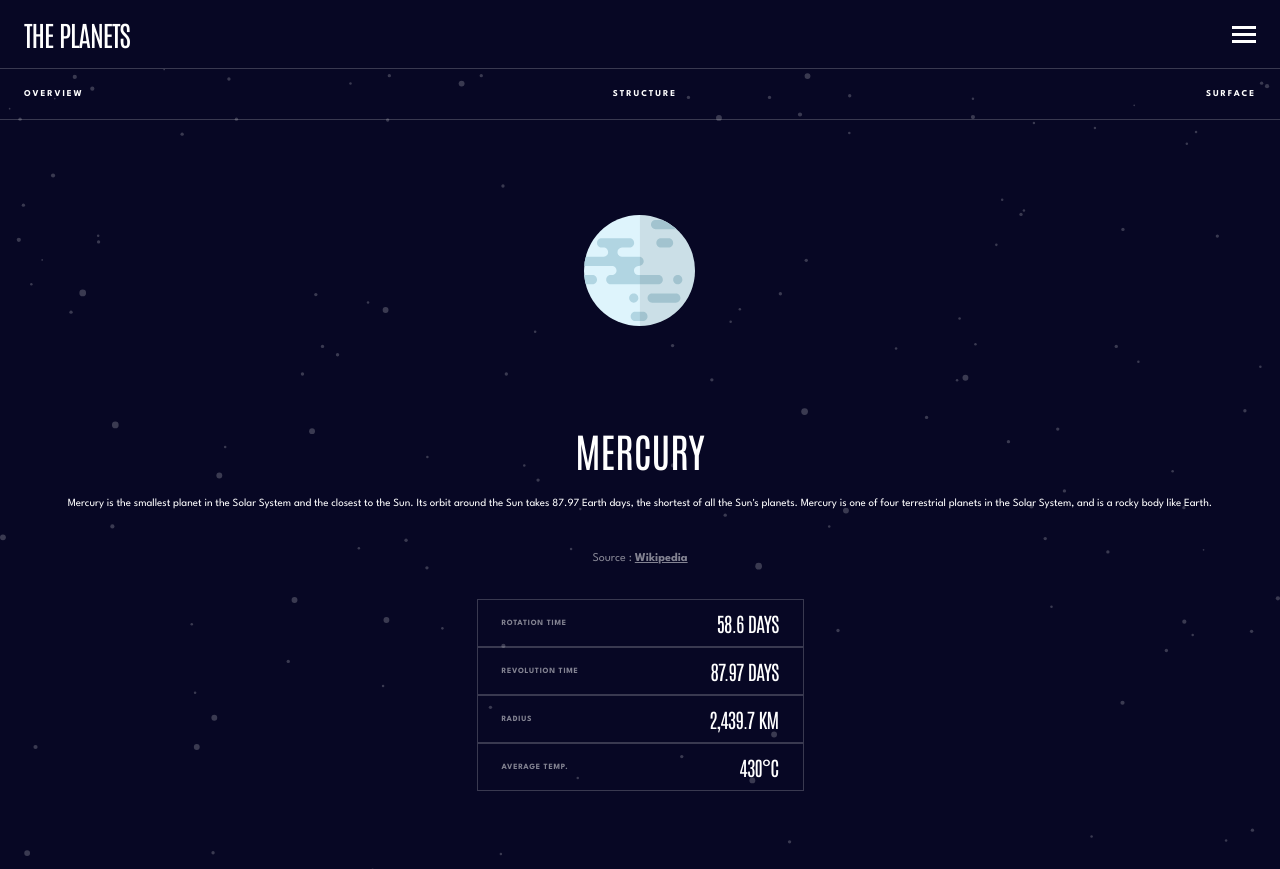
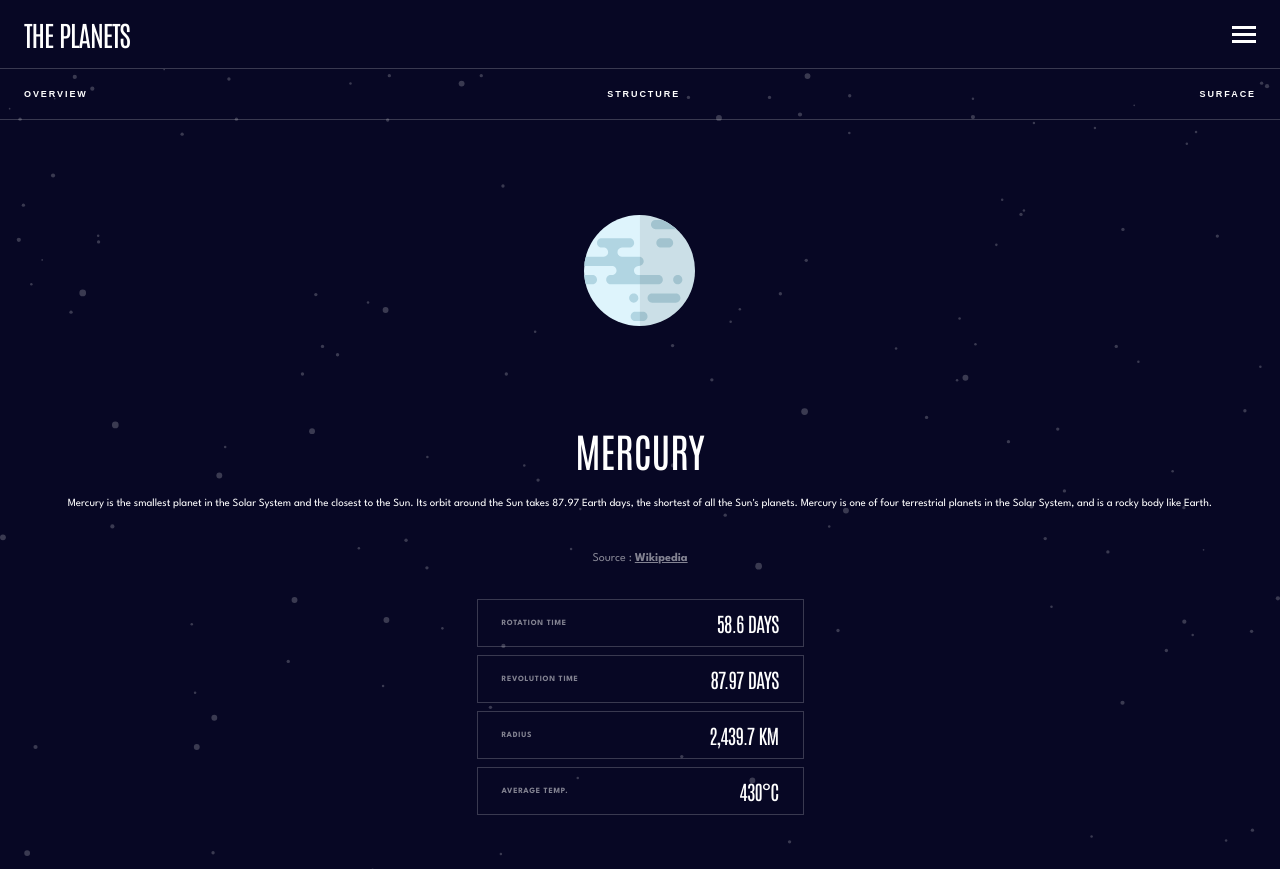
Before and after one commit to AlexanderGrigoryan/Planets-Fact-Site, a React (Create React App) app: page /mercury in a window 1280 px wide. Built offline with nearby package versions, Linux system fonts and the light colour scheme.

Commit message:
set up appearing information by clicking on necessary button in navigation menu

```diff
--- a/src/App.tsx
+++ b/src/App.tsx
@@ -21,6 +21,8 @@ function App() {
     "#497EFA",
   ];
 
+  const [info, setInfo] = useState<string>("overview");
+
   return (
     <>
       <GlobalStyles />
@@ -41,7 +43,10 @@ function App() {
 
         <Routes>
           <Route path="/" element={<Navigate to="/mercury" />} />
-          <Route path="/:name" element={<Planet />} />
+          <Route
+            path="/:name"
+            element={<Planet info={info} setInfo={setInfo} />}
+          />
         </Routes>
       </MainContainer>
     </>
--- a/src/pages/Planet.tsx
+++ b/src/pages/Planet.tsx
@@ -4,7 +4,14 @@ import styled from "styled-components";
 import Line from "../components/Line";
 import data from "../data.json";
 
-function Planet() {
+interface Props {
+  info: string;
+  setInfo: React.Dispatch<React.SetStateAction<string>>;
+}
+
+function Planet(props: Props) {
+  const { info, setInfo } = props;
+
   const params = useParams();
 
   const planet = data.find(
@@ -14,22 +21,54 @@ function Planet() {
   return (
     <>
       <Navigation>
-        <Links>Overview</Links>
-        <Links>Structure</Links>
-        <Links>Surface</Links>
+        <Links onClick={() => setInfo("overview")}>Overview</Links>
+        <Links onClick={() => setInfo("structure")}>Structure</Links>
+        <Links onClick={() => setInfo("surface")}>Surface</Links>
       </Navigation>
       <Line></Line>
       <Container>
         <Content>
+          {info === "overview" ? (
             <Image src={planet?.images.planet} alt="planet image" />
+          ) : info === "structure" ? (
+            <Image src={planet?.images.internal} alt="planet image" />
+          ) : (
+            <>
+              <Image src={planet?.images.planet} alt="planet image" />
+              <ImageGeology src={planet?.images.geology} alt="planet image" />
+            </>
+          )}
           <Name>{planet?.name}</Name>
+          {info === "overview" ? (
             <Description>{planet?.overview.content}</Description>
+          ) : info === "structure" ? (
+            <Description>{planet?.structure.content}</Description>
+          ) : (
+            <Description>{planet?.geology.content}</Description>
+          )}
+
+          {info === "overview" ? (
             <Source>
               Source :{" "}
               <SourceLink target="_blank" href={planet?.overview.source}>
                 Wikipedia
               </SourceLink>
             </Source>
+          ) : info === "structure" ? (
+            <Source>
+              Source :{" "}
+              <SourceLink target="_blank" href={planet?.structure.source}>
+                Wikipedia
+              </SourceLink>
+            </Source>
+          ) : (
+            <Source>
+              Source :{" "}
+              <SourceLink target="_blank" href={planet?.geology.source}>
+                Wikipedia
+              </SourceLink>
+            </Source>
+          )}
         </Content>
         <Details>
           <InfoBlock>
@@ -63,13 +102,16 @@ const Navigation = styled.div`
   margin-top: 69px;
 `;
 
-const Links = styled.a`
+const Links = styled.button`
   font-size: 9px;
   font-weight: 700;
   line-height: 10px;
   letter-spacing: 1.9285714626312256px;
   text-transform: uppercase;
   color: #ffffff;
+  background: inherit;
+  border: none;
+  cursor: pointer;
 `;
 
 const Container = styled.div`
@@ -92,6 +134,12 @@ const Content = styled.div`
 const Image = styled.img`
   width: 111px;
   height: 111px;
+`;
+
+const ImageGeology = styled.img`
+  width: 60px;
+  height: 60px;
+  margin-top: -25px;
 `;
 
 const Name = styled.h2`
@@ -129,6 +177,9 @@ const SourceLink = styled.a`
 `;
 
 const Details = styled.div`
+  display: flex;
+  flex-direction: column;
+  row-gap: 8px;
   margin: 28px 0 47px;
 `;
 
```
Lines whose indentation alone changed are shown as unchanged.
